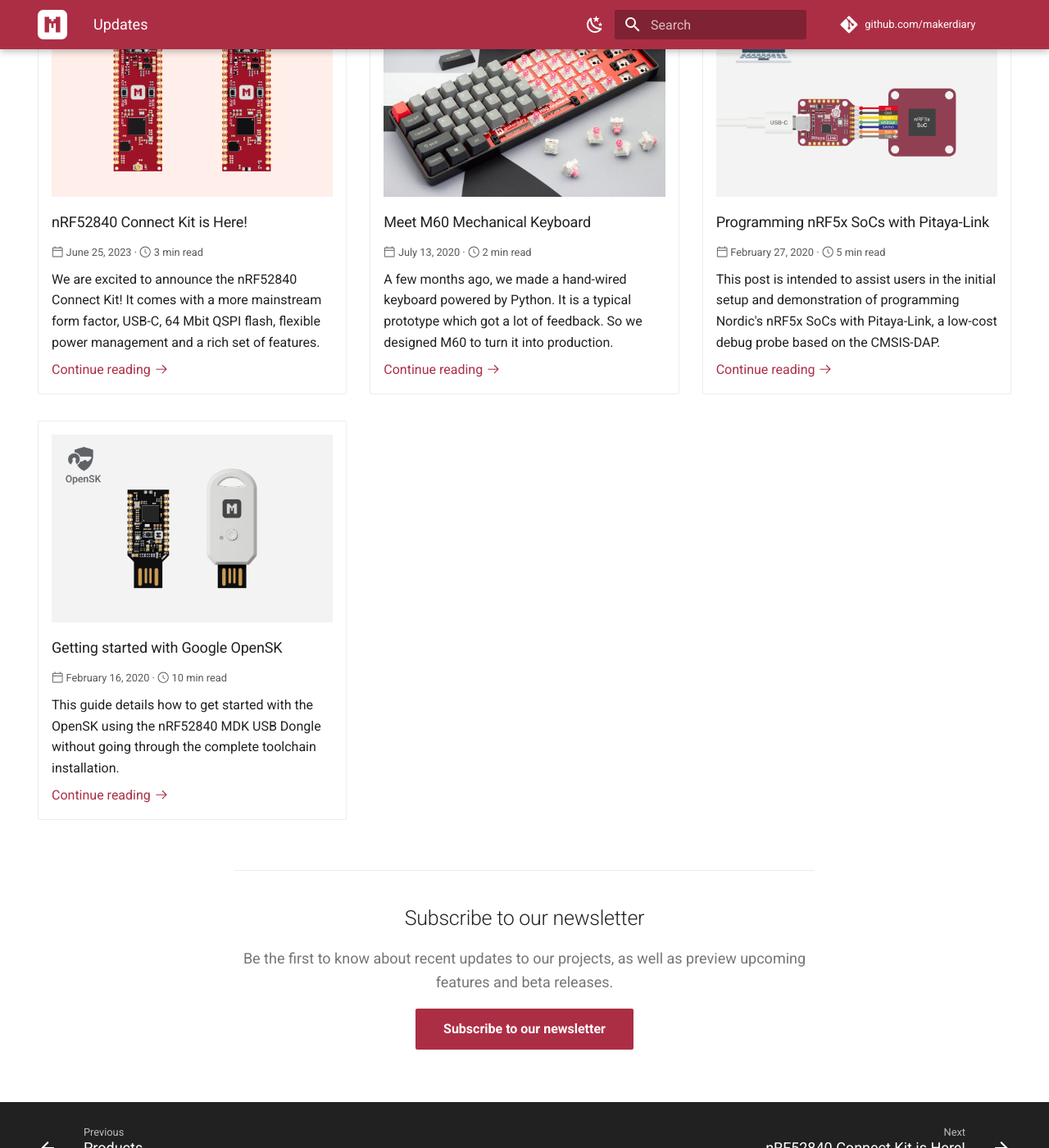
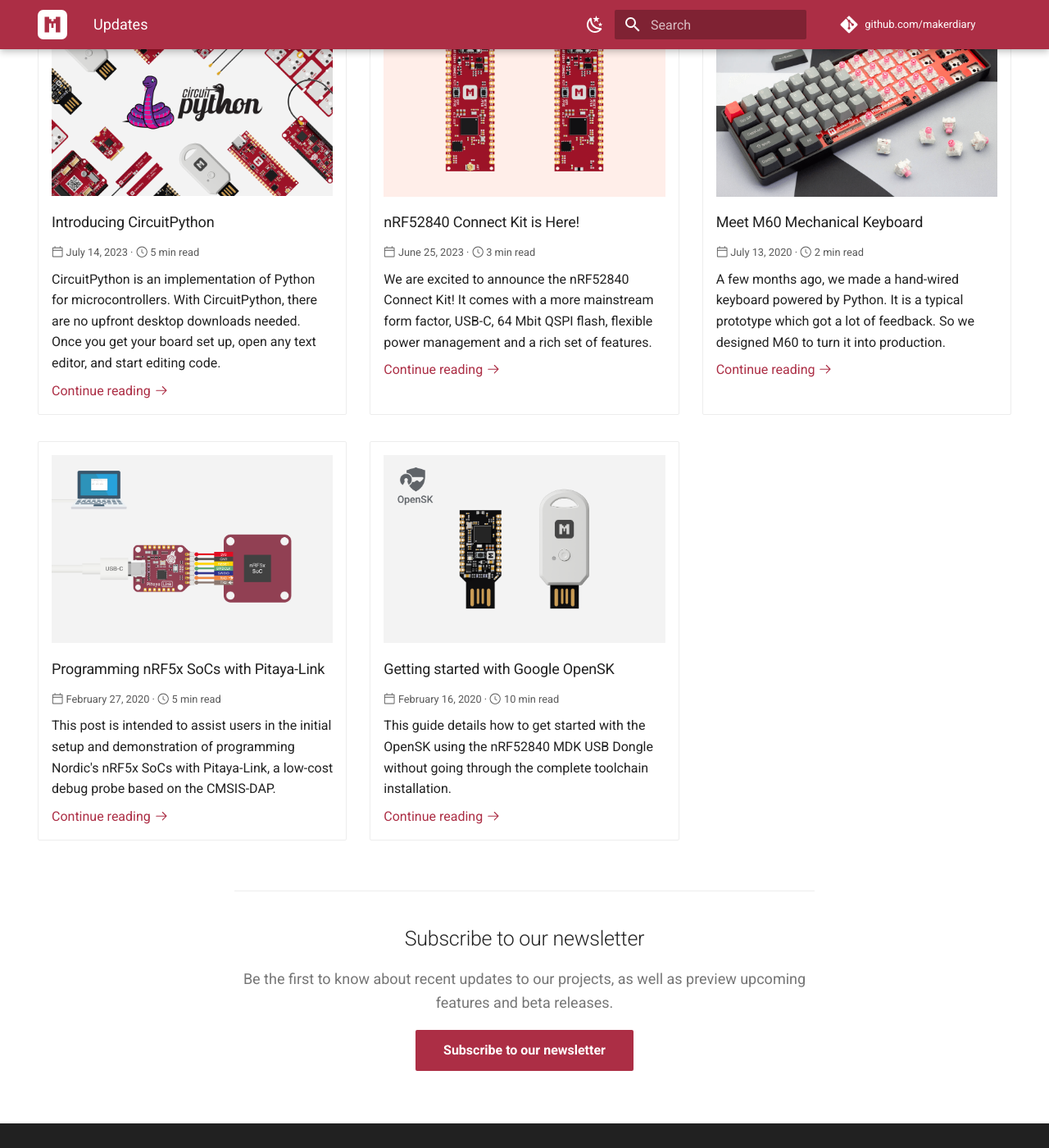
Before and after one commit to makerdiary/makerdiary.github.io, an MkDocs documentation site: the page built from docs/updates/index.md, in a window 1280 px wide and 1400 px high, scrolled down 246 px. Shown: the whole window at 82% size. Built offline with MkDocs 1.6.1 and Material for MkDocs 9.7.7, drawn with Linux system fonts in a browser that asks for light colours; some of the changed text lies outside the part shown.

Commit message:
Added new post: Introducing CircuitPython.
Signed-off-by: Zelin Cai <zelin@makerdiary.com>

```diff
--- a/mkdocs.yml
+++ b/mkdocs.yml
@@ -199,6 +199,15 @@
     catalog: updates
     newsletter: https://makerdiary.com/newsletter
     articles:
+      - title: Introducing CircuitPython
+        cover: assets/images/introducing-circuitpython-cover.png
+        link: updates/introducing-circuitpython
+        date: July 14, 2023
+        reading_time: 5 min
+        excerpt: >-
+          CircuitPython is an implementation of Python for microcontrollers. With CircuitPython, there are
+          no upfront desktop downloads needed. Once you get your board set up, open any text editor,
+          and start editing code.
       - title: nRF52840 Connect Kit is Here!
         cover: assets/images/nrf52840-connectkit-intro-cover.png
         link: updates/nrf52840-connectkit-is-here
@@ -319,6 +328,7 @@
     - products/index.md
   - Updates:
     - updates/index.md
+    - Introducing CircuitPython: updates/introducing-circuitpython.md
     - nRF52840 Connect Kit is Here!: updates/nrf52840-connectkit-is-here.md
     - Meet M60 Mechanical Keyboard: updates/meet-m60-mechanical-keyboard.md
     - Programming nRF5x SoCs with Pitaya-Link: updates/programming-with-pitaya-link.md
```
Also changed, not shown: docs/updates/introducing-circuitpython.md (added, +58 -0 lines), docs/assets/images/introducing-circuitpython-cover.png (added).
